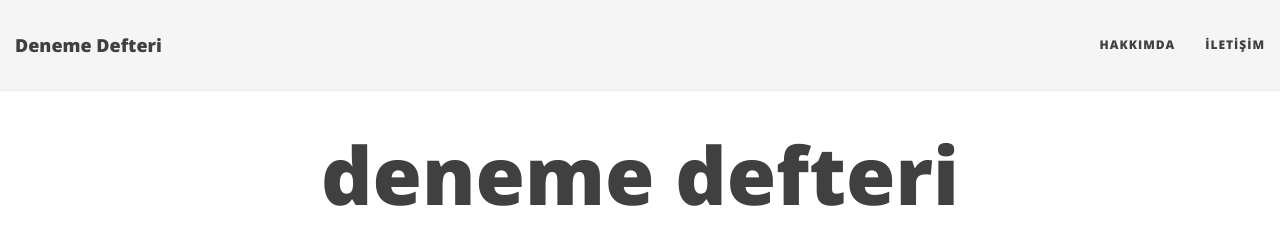
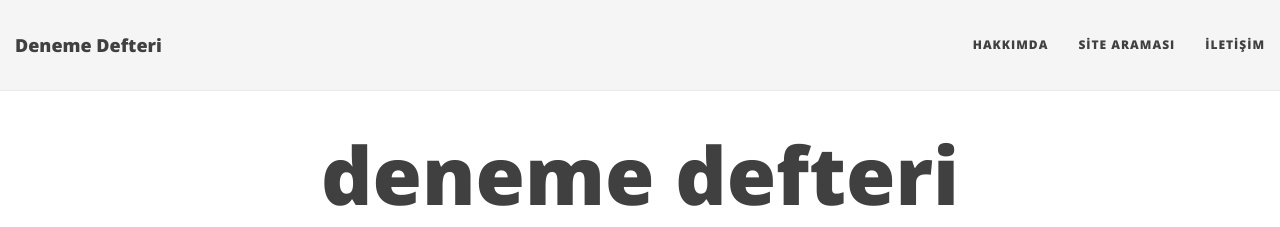
Before and after one commit to borfirbora/borfirbora.github.io, a Jekyll site: the page built from index.html, in a window 1280 px wide. Shown: the top 227 px of the page. Built offline with Jekyll 4.4.1, drawn with Linux system fonts in a browser that asks for light colours; nearby versions of some CDN libraries; the list of posts is cut into pages by our own code.

Commit message:
Update _config.yml

```diff
--- a/_config.yml
+++ b/_config.yml
@@ -24,6 +24,7 @@ description: İki kapak arasındaki yaldızlı yazılar
 # List of links in the navigation bar
 navbar-links:
   Hakkımda: "hakkimda"
+  Site Araması: "ara"
   İletişim: "iletisim"
 
 # Image to show in the navigation bar - image must be a square (width = height)
```
